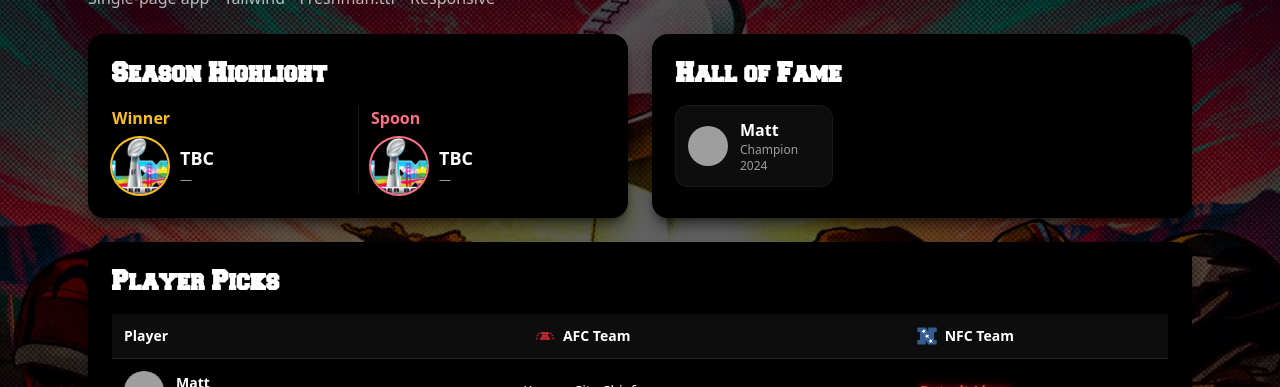
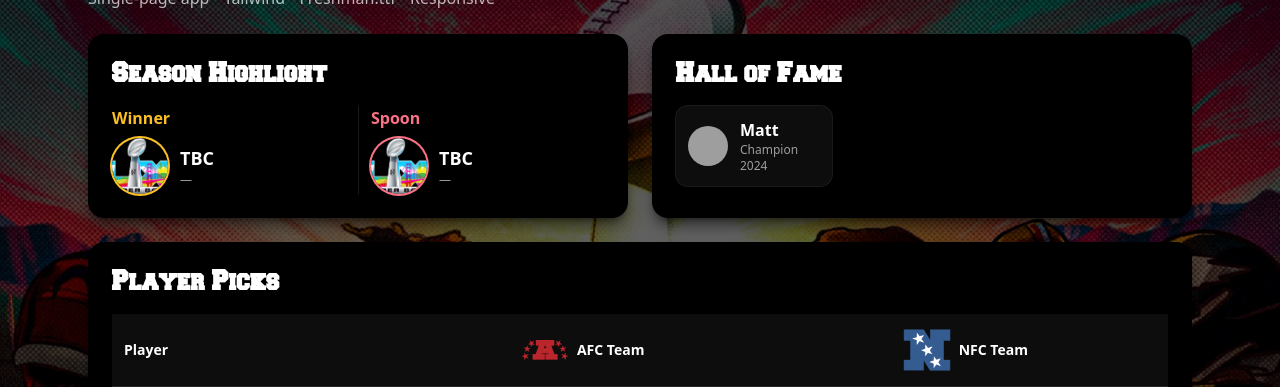
Before and after one commit to mattjowen1991-hue/nfl-super-bowl, a plain HTML site: page index.html in a window 1280 px wide. Shown: the part 78-465 px from the top of the page. Drawn offline with nearby package versions, Linux system fonts and the light colour scheme; grey boxes are pictures that could not be loaded.

Commit message:
Update index.html

```diff
--- a/index.html
+++ b/index.html
@@ -112,13 +112,13 @@
               <th class="text-left p-3 text-sm font-semibold border-b border-white/10">Player</th>
               <th class="text-center p-3 text-sm font-semibold border-b border-white/10">
                 <div class="flex items-center gap-2 justify-center">
-                  <img src="Assets/afc.png" class="w-5 h-5" alt="AFC" />
+                  <img src="Assets/afc.png" class="w-12 h-12" alt="AFC" />
                   AFC Team
                 </div>
               </th>
               <th class="text-center p-3 text-sm font-semibold border-b border-white/10">
                 <div class="flex items-center gap-2 justify-center">
-                  <img src="Assets/nfc.png" class="w-5 h-5" alt="NFC" />
+                  <img src="Assets/nfc.png" class="w-12 h-12" alt="NFC" />
                   NFC Team
                 </div>
               </th>
```
